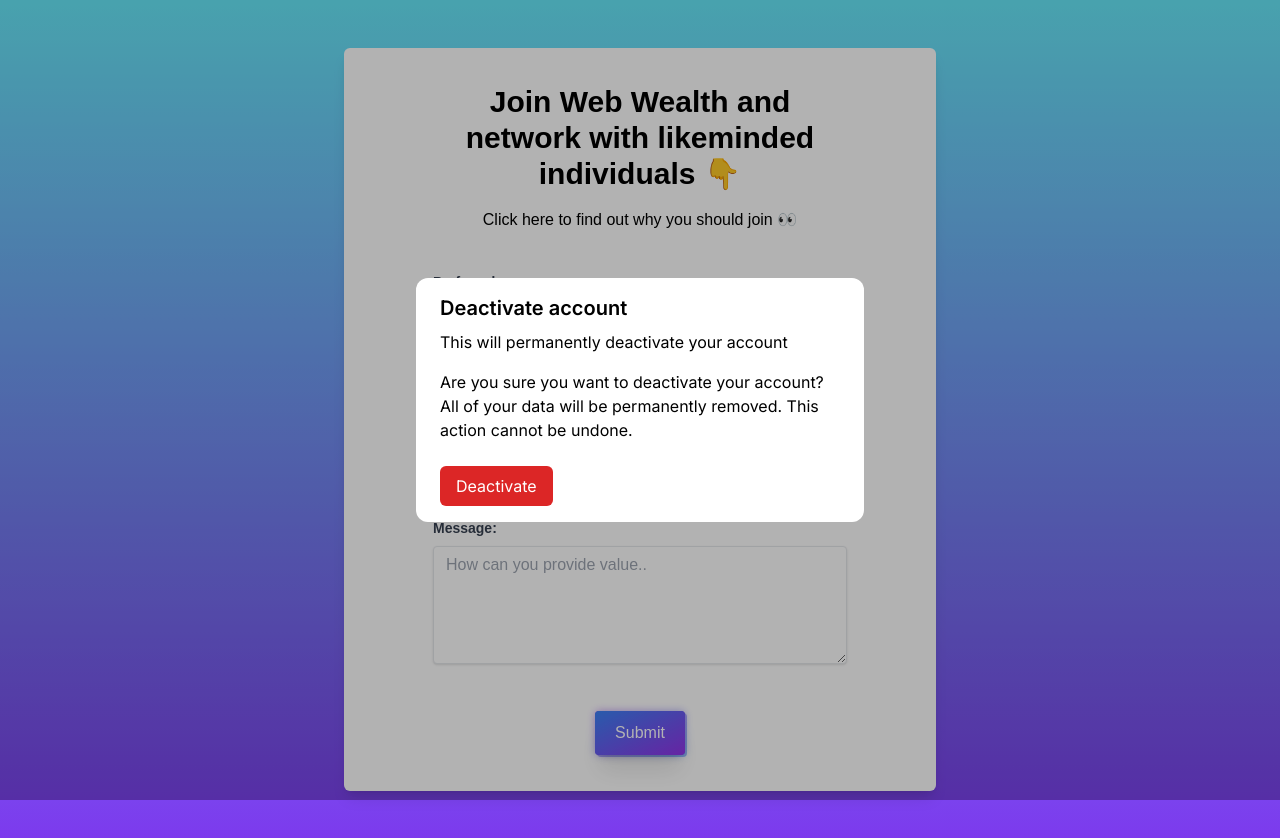
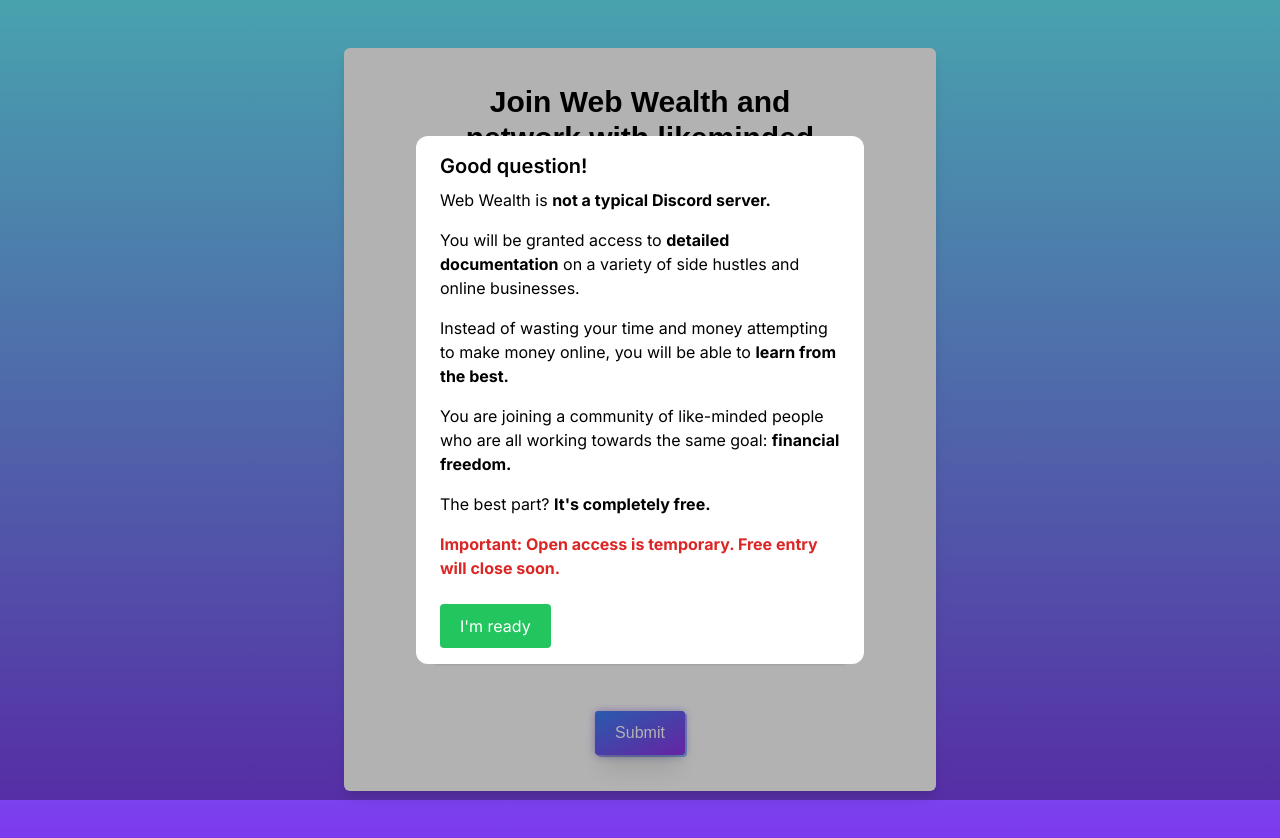
Before and after one commit to theqasim/WW, a Next.js app: page / in a window 1280 px wide. Both pictures are taken after a click on the button "Click here to find out why you should join 👀". Built offline with nearby package versions, Linux system fonts and the light colour scheme.

Commit message:
popup modification

```diff
--- a/src/components/popup.tsx
+++ b/src/components/popup.tsx
@@ -6,7 +6,7 @@
 
   return (
     <div>
-      <button onClick={() => setIsOpen(true)} className="mt-4">
+      <button onClick={() => setIsOpen(true)} className="mt-4 max-w-s transition duration-300 ease-in-out hover:scale-110">
         Click here to find out why you should join 👀{" "}
       </button>
 
@@ -39,26 +39,40 @@
             <div className="flex items-center justify-center min-h-screen">
               <Dialog.Panel className="mx-auto max-w-md px-6 py-4 bg-white rounded-xl">
                 <Dialog.Title className="text-xl font-semibold">
-                  Deactivate account
+                  Good question!
                 </Dialog.Title>
                 <Dialog.Description className="mt-2">
-                  This will permanently deactivate your account
+                 Web Wealth is <b>not a typical Discord server.</b>
                 </Dialog.Description>
 
                 <p className="mt-4">
-                  Are you sure you want to deactivate your account? All of your
-                  data will be permanently removed. This action cannot be
-                  undone.
+                  You will be granted access to <b>detailed documentation</b> on a variety of side hustles and online businesses.
+                </p>
+                <p className="mt-4">
+                  Instead of wasting your time and money attempting to make money online, you will be able to <b>learn from the best.</b>
                 </p>
 
+                <p className="mt-4">
+                 You are joining a community of like-minded people who are all working towards the same goal: <b>financial freedom.</b>
+                </p>
+
+                <p className="mt-4">
+                The best part? <b>It&apos;s completely free.</b>
+                </p>
+                <p className="mt-4 text-red-600">
+                <b>Important: Open access is temporary. Free entry will close soon.</b>
+              </p>
+
+
+
                 <div className="mt-6 space-x-4 items-center">
-                  <button
-                    className="px-4 py-2 text-white bg-red-600 rounded-md"
-                    onClick={() => setIsOpen(false)}
-                  >
-                    Deactivate
-                  </button>
+                <button onClick={() => setIsOpen(false)} className="relative rounded px-5 py-2.5 overflow-hidden group bg-green-500 hover:bg-gradient-to-r hover:from-green-500 hover:to-green-400 text-white hover:ring-2 hover:ring-offset-2 hover:ring-green-400 transition-all ease-out duration-300">
+                <span className="absolute top-0 right-0 w-full h-full transition-transform duration-500 transform skew-y-6 translate-x-full bg-white opacity-10 group-hover:translate-x-0 ease"></span>
+                <span className="relative">I&apos;m ready</span>
+            </button>
+
                 </div>
+
               </Dialog.Panel>
             </div>
           </Transition.Child>
```
